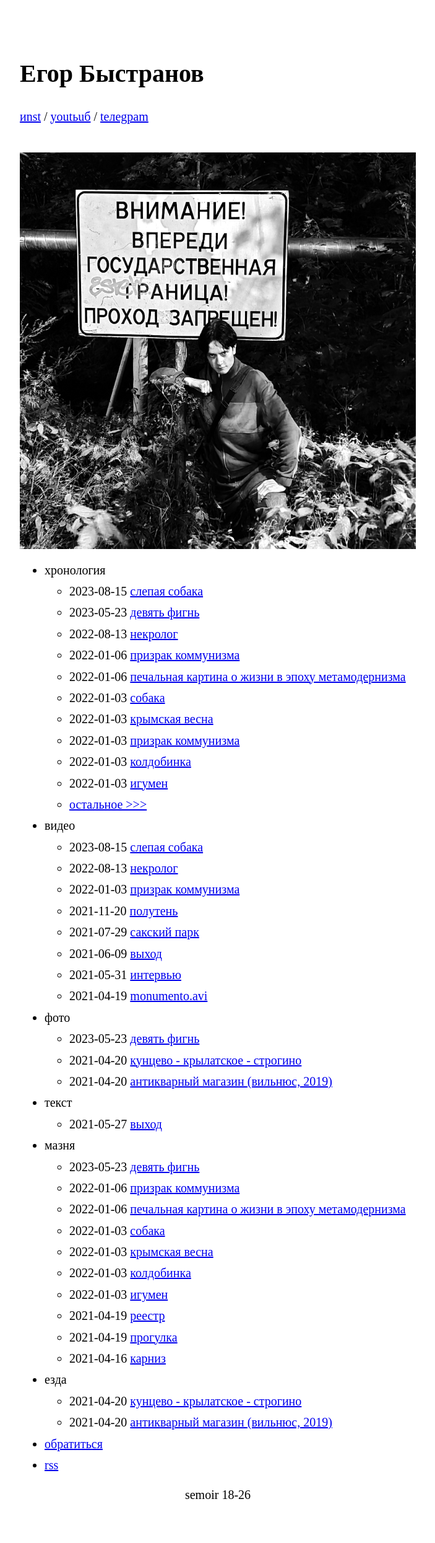
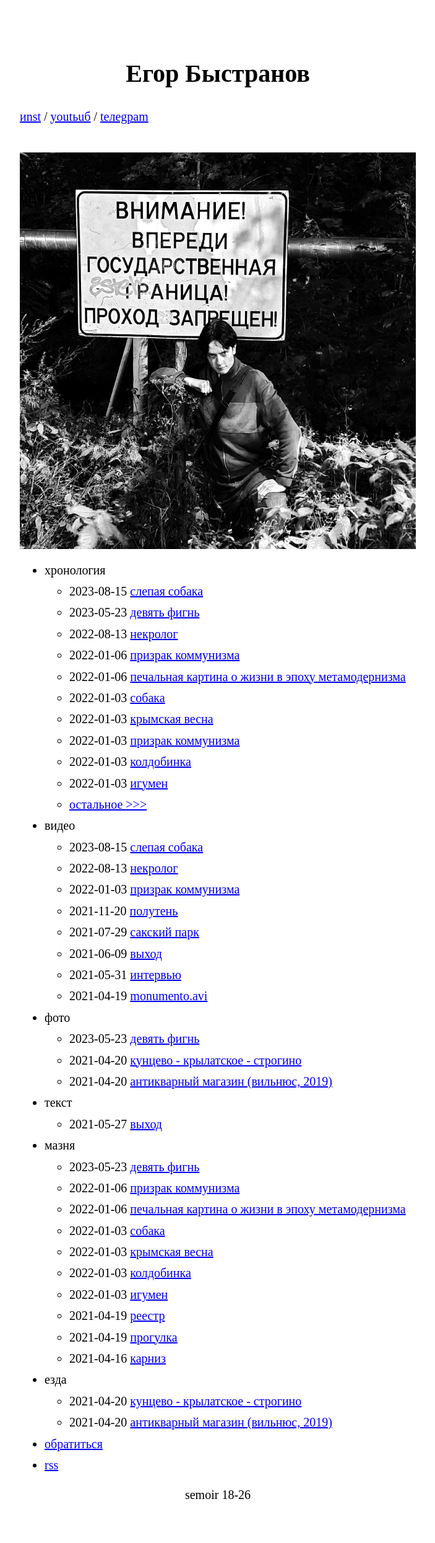
Before and after one commit to poddon007/poddon007.github.io, a Jekyll site: the page built from index.md, in a window 1280 px wide. Shown: the whole page at 62% size, without its empty margins (288-991 px from the left). Built offline with Jekyll 4.4.1, drawn with Linux system fonts in a browser that asks for light colours.

Commit message:
attempt at centering

```diff
--- a/_layouts/home.html
+++ b/_layouts/home.html
@@ -2,9 +2,9 @@
 layout: default
 ---
 <header>
-  <h1>{{ site.title }}</h1>
+  <h1 style="text-align: center;">{{ site.title }}</h1>
   {%-if site.theme_config.show_description-%}
-    <p>{{ site.description }}</p>
+    <p style="text-align: center;">{{ site.description }}</p>
   {%-endif-%}
 </header>
 
--- a/_sass/no-style-please.scss
+++ b/_sass/no-style-please.scss
@@ -26,6 +26,7 @@ html { height: 100%; }
 body {
   color: black;
   font-family: 'Literaturnaya';
+  text-align: justify;
   font-size: 20px;
   line-height: 1.4;
   margin: 0;
@@ -52,7 +53,7 @@ li { margin: 0.4rem 0; }
 }
 
 hr {
-  text-align: justify;
+  text-align: center;
   border: 0;
 
   &:before { content: '/////' }
```
